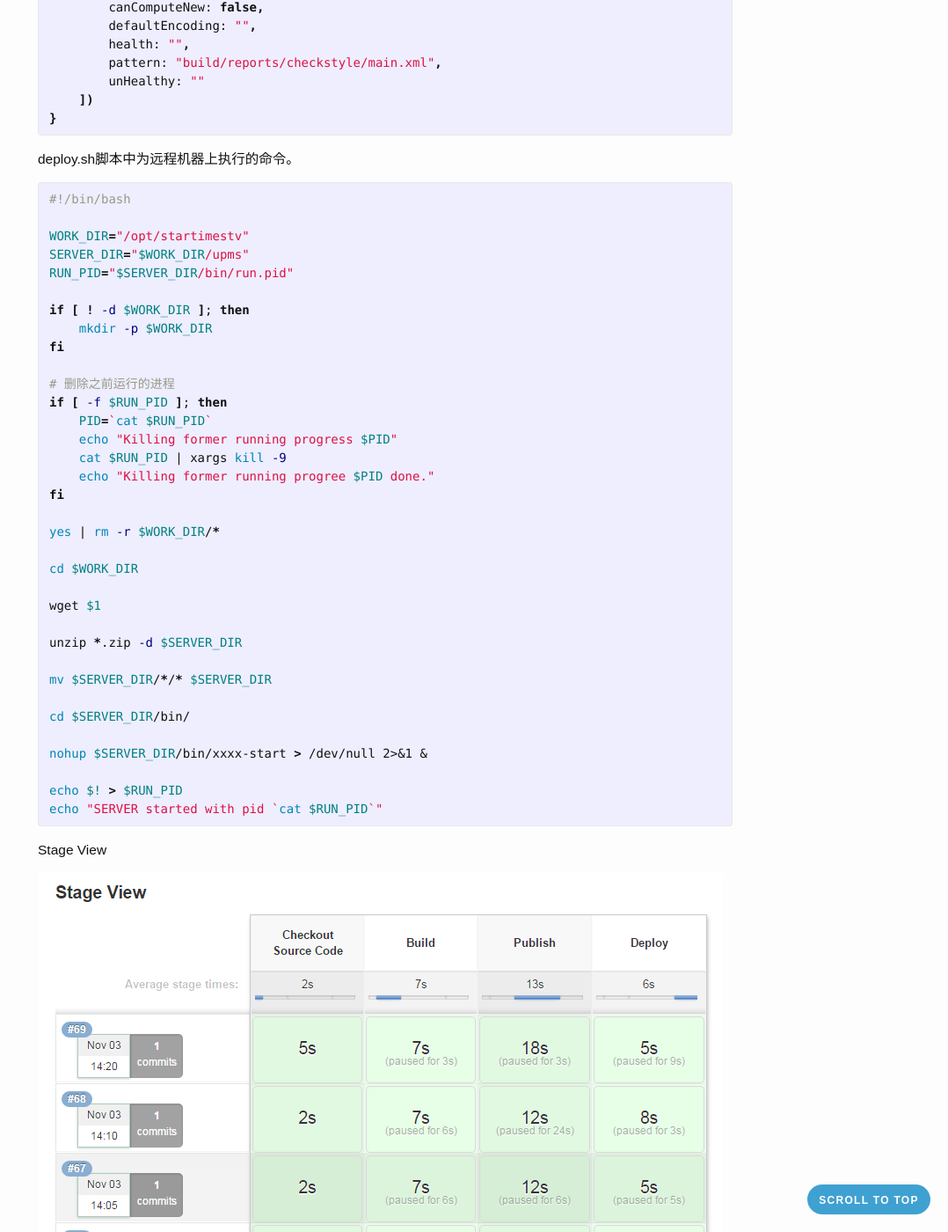
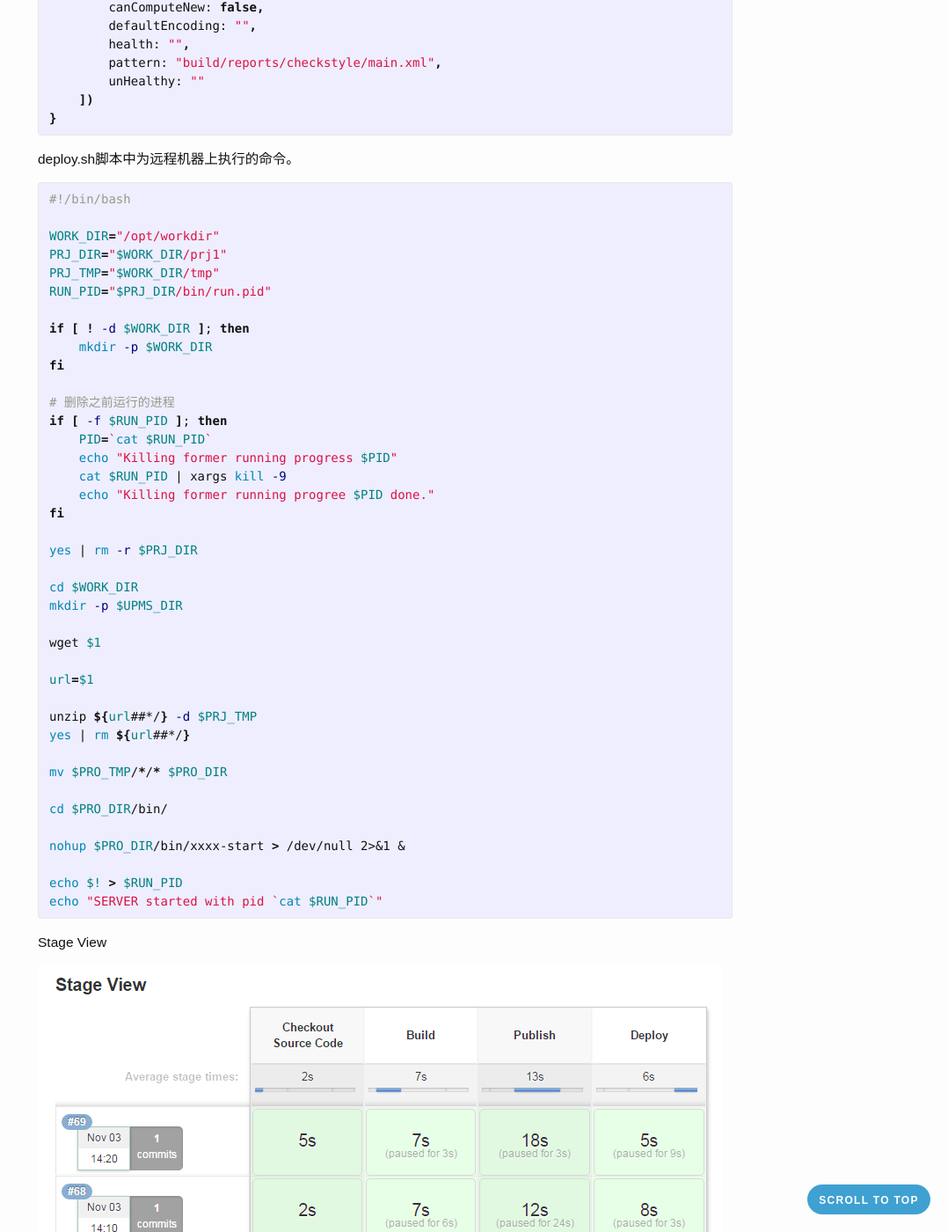
Before and after one commit to zhjwpku/zhjwpku.github.io, a Jekyll site: the page built from _posts/2016-10-12-jenkins-pipeline.markdown, in a window 1280 px wide and 1400 px high, scrolled down 2834 px. Shown: the whole window at 88% size, without its empty margins (202-1280 px from the left). Built offline with Jekyll 4.4.1, drawn with Linux system fonts in a browser that asks for light colours; comment, search, counter and statistics services are not loaded.

Commit message:
optimize deploy.sh
Signed-off-by: Zhao Junwang <zhjwpku@gmail.com>

```diff
--- a/_posts/2016-10-12-jenkins-pipeline.markdown
+++ b/_posts/2016-10-12-jenkins-pipeline.markdown
@@ -130,9 +130,10 @@ deploy.sh脚本中为远程机器上执行的命令。
 {% highlight shell %}
 #!/bin/bash
 
-WORK_DIR="/opt/startimestv"
-SERVER_DIR="$WORK_DIR/upms"
-RUN_PID="$SERVER_DIR/bin/run.pid"
+WORK_DIR="/opt/workdir"
+PRJ_DIR="$WORK_DIR/prj1"
+PRJ_TMP="$WORK_DIR/tmp"
+RUN_PID="$PRJ_DIR/bin/run.pid"
 
 if [ ! -d $WORK_DIR ]; then
     mkdir -p $WORK_DIR
@@ -146,19 +147,23 @@ if [ -f $RUN_PID ]; then
     echo "Killing former running progree $PID done."
 fi
 
-yes | rm -r $WORK_DIR/*
+yes | rm -r $PRJ_DIR
 
 cd $WORK_DIR
+mkdir -p $UPMS_DIR
 
 wget $1
 
-unzip *.zip -d $SERVER_DIR
+url=$1
 
-mv $SERVER_DIR/*/* $SERVER_DIR
+unzip ${url##*/} -d $PRJ_TMP
+yes | rm ${url##*/}
 
-cd $SERVER_DIR/bin/
+mv $PRO_TMP/*/* $PRO_DIR
 
-nohup $SERVER_DIR/bin/xxxx-start > /dev/null 2>&1 &
+cd $PRO_DIR/bin/
+
+nohup $PRO_DIR/bin/xxxx-start > /dev/null 2>&1 &
 
 echo $! > $RUN_PID
 echo "SERVER started with pid `cat $RUN_PID`"
```
